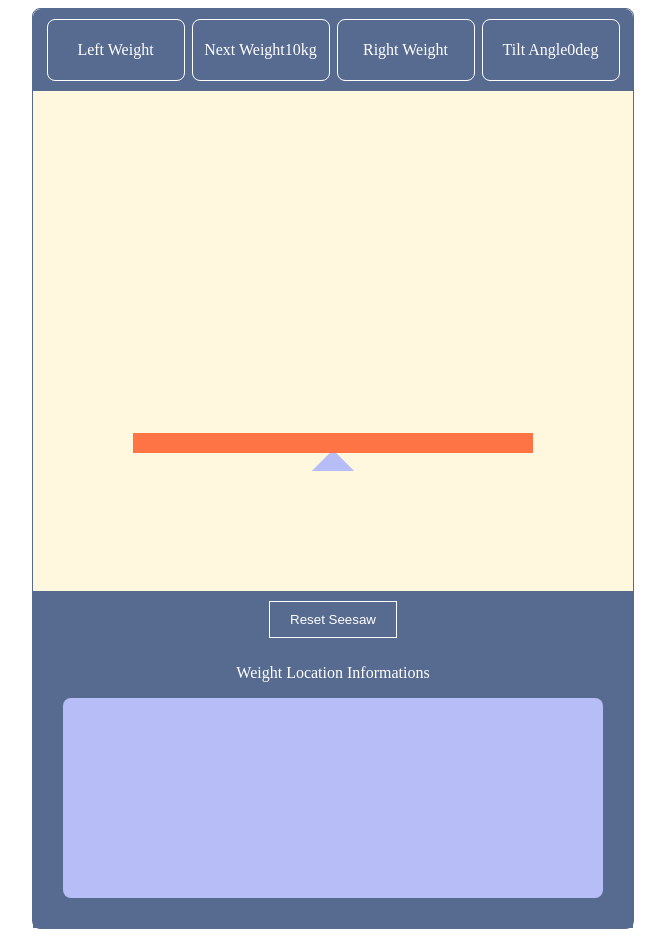
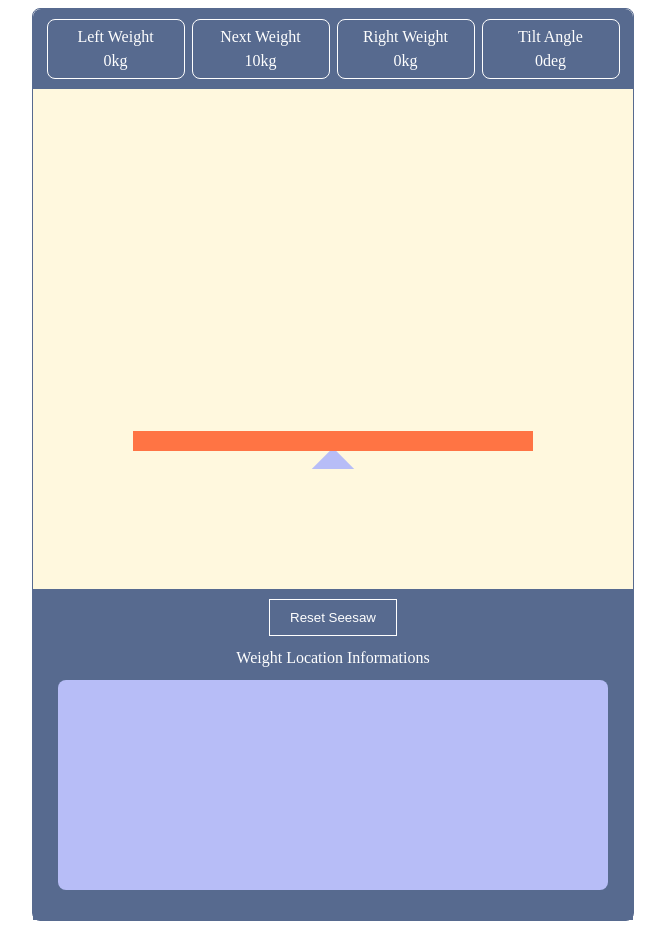
Before and after one commit to ebrarrc/seesaw-simulation, a plain HTML site: page index.html in a window 1280 px wide. Shown: the whole page, without its empty margins (307-972 px from the left). Drawn offline with Linux system fonts and the light colour scheme.

Commit message:
update css for elements displaying value in DOM

```diff
--- a/index.html
+++ b/index.html
@@ -11,7 +11,7 @@
         <div class="seesaw-info-boxes">
             <div class="seesaw-info-box">
                 <p class="seesaw-info-box-title">Left Weight</p>
-                <p id="leftTotal" class="seesaw-info-box-exp"></p>
+                <p id="leftTotal" class="seesaw-info-box-exp">0kg</p>
             </div>
             <div class="seesaw-info-box">
                 <p class="seesaw-info-box-title">Next Weight</p>
@@ -19,7 +19,7 @@
             </div>
             <div class="seesaw-info-box">
                 <p class="seesaw-info-box-title">Right Weight</p>
-                <p id="rightTotal" class="seesaw-info-box-exp"></p>
+                <p id="rightTotal" class="seesaw-info-box-exp">0kg</p>
             </div>
             <div class="seesaw-info-box">
                 <p class="seesaw-info-box-title">Tilt Angle</p>
--- a/js/ball.js
+++ b/js/ball.js
@@ -46,6 +46,7 @@ export function createBall(clickLocX , seesawPlankTopPoint, isLoading = false, s
 export function displayBall (){
     ballFallArea.addEventListener("click",function(event) {
         const fallArea = ballFallArea.getBoundingClientRect();
+        console.log(fallArea);
         const clickLocX = event.clientX - fallArea.left;
 
         const seesawPlankArea = seesawPlank.getBoundingClientRect();
--- a/js/globals.js
+++ b/js/globals.js
@@ -1,8 +1,8 @@
 export const ballFallArea = document.querySelector(".ball-fall-area");
 export const seesawPlank = document.querySelector(".seesaw-plank");
 export const pivot = document.querySelector(".seesaw-pivot");
-export   const leftTotal = document.getElementById("leftTotal");
-export    const rightTotal = document.getElementById("rightTotal");
+export const leftTotal = document.getElementById("leftTotal");
+export const rightTotal = document.getElementById("rightTotal");
 const pivotArea = pivot.getBoundingClientRect();
 export const pivotCenterX = pivotArea.left + pivotArea.width / 2;
 export const pivotCenterY = pivotArea.top + pivotArea.height / 2;
--- a/js/torque.js
+++ b/js/torque.js
@@ -25,6 +25,7 @@ export function calculateTorque() {
     if(totalLeftTorque === totalRightTorque) angle = 0;
 
     seesawPlank.style.transform = `rotate(${angle}deg)`;
+    console.log(angle);
 
     tiltAngle.textContent = angle + "deg";
 
--- a/style.css
+++ b/style.css
@@ -1,3 +1,6 @@
+p{
+    margin: 3px;
+}
 .container{
     width: 100%;
     max-width: 600px;
@@ -16,6 +19,7 @@
 }
 .seesaw-info-box{
     display: flex;
+    flex-direction: column;
     justify-content: center;
     align-items: center;
     width: 20%;
@@ -37,9 +41,8 @@
     background-color: #FFF8DE;
 }
 .ball-fall-area{
-    width: 100%;
+    width: 50%;
     height: 240px;
-    max-width: 400px;
 }
 .ball{
     display: flex;
@@ -90,6 +93,7 @@
     flex-direction: column;
     justify-content: center;
     align-items: center;
+    gap: 10px;
     padding: 0 0 30px 0;
     background-color: #576A8F;
     color: #fff;
@@ -98,8 +102,11 @@
 .weight-location-container{
     width: 90%;
     height: 200px;
+    padding: 5px;
     background-color: #B7BDF7;
     border-radius: 8px;
+    overflow: scroll;
+    overflow-x: hidden;
 }
 
 @media screen and (max-width: 768px) {
```
